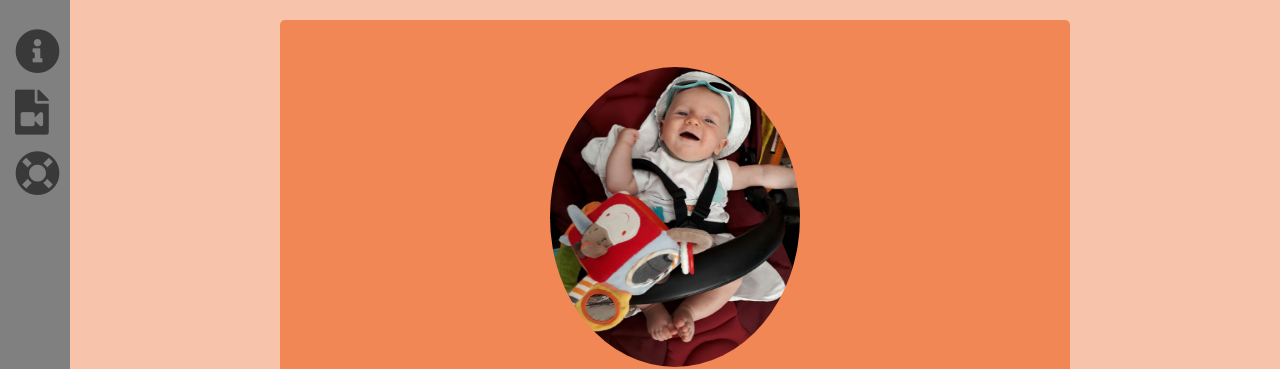
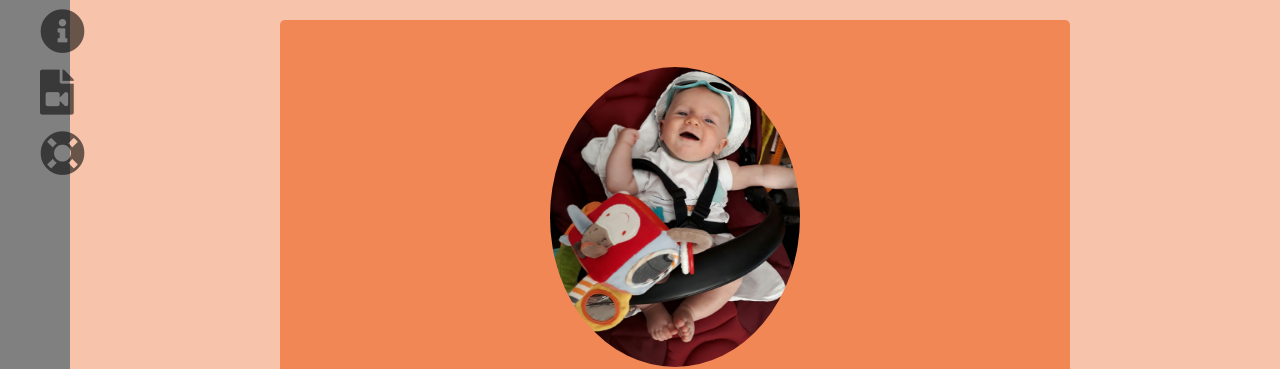
Before and after one commit to timotte1984/profile, a plain HTML site: page index.html in a window 1280 px wide. Shown: the top 369 px of the page. Drawn offline with nearby package versions, Linux system fonts and the light colour scheme.

```diff
--- a/style.css
+++ b/style.css
@@ -16,7 +16,7 @@ body{
 
 .list-no-bullet{
   list-style-type: none;
-  padding-left: 15px;
+  margin: auto;
 }
 
 #sidebar a {
@@ -50,6 +50,12 @@ body{
   padding: 0px 20px;
 }
 
+li {
+  text-align: center
+}
+
+
+
 h1{
   color : #21897E;
   font-family : 'Roboto', sans-serif;
```
